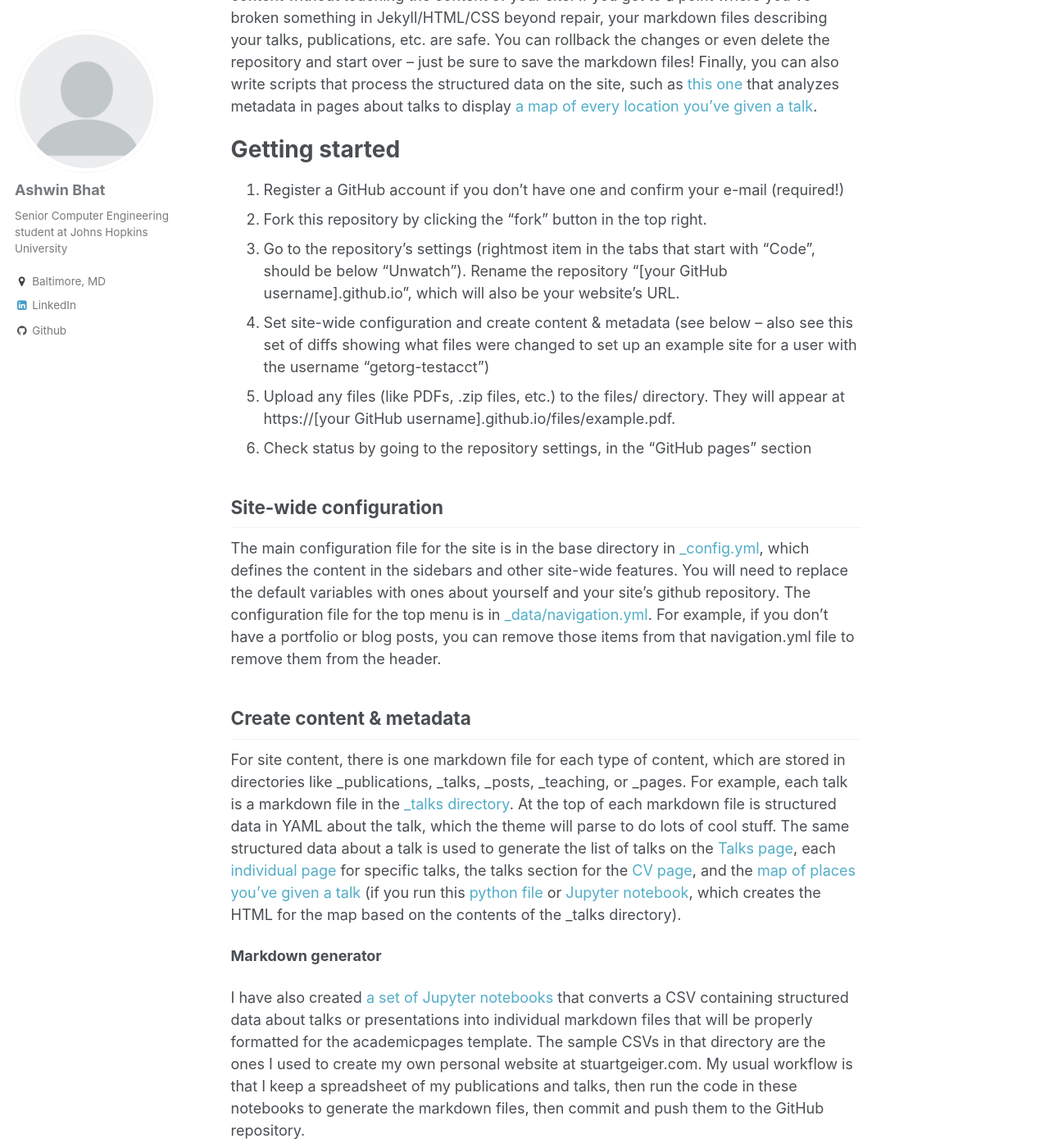
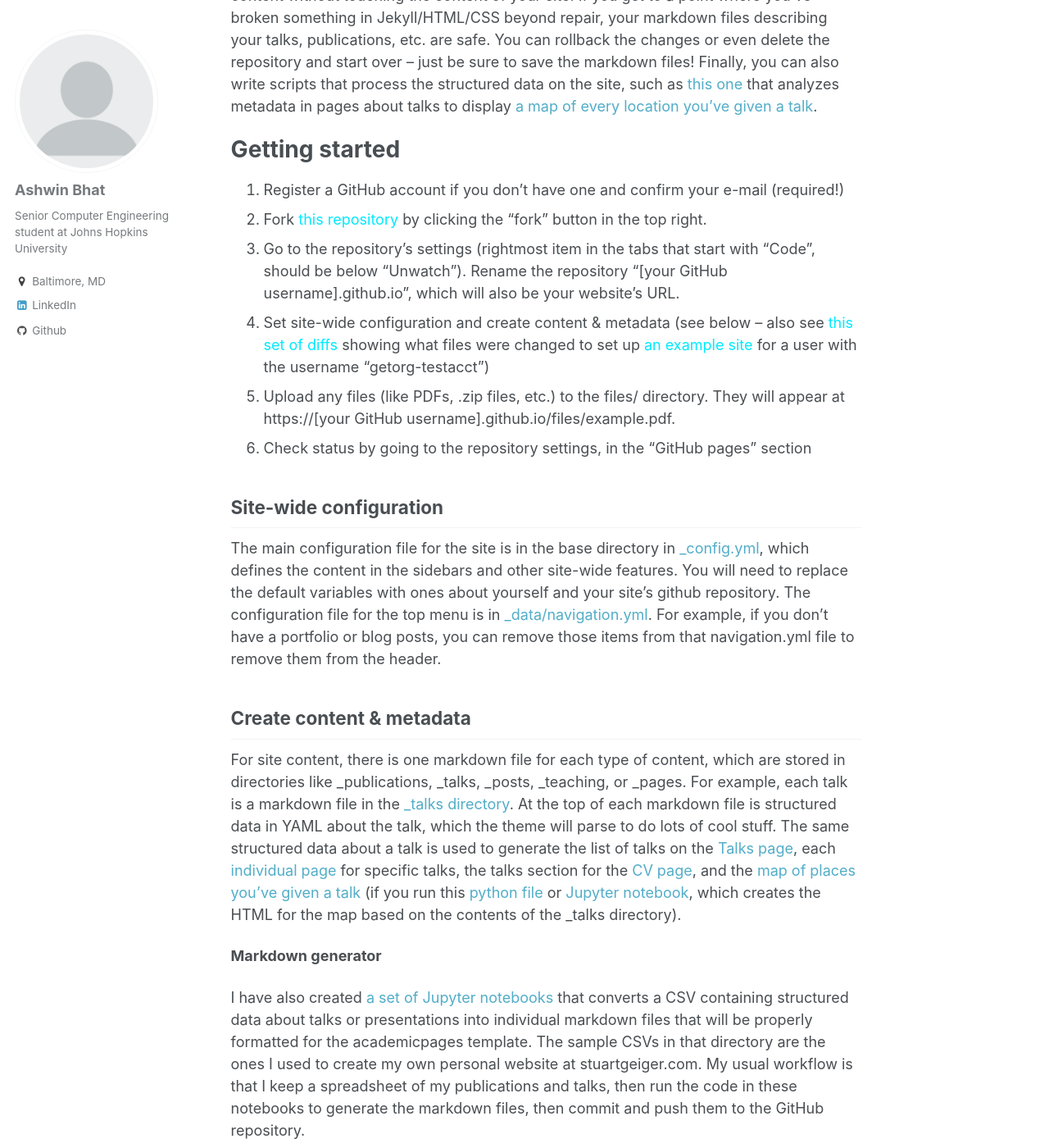
Before and after one commit to The-Shwin/the-shwin.github.io, a Jekyll site: the page built from _pages/about.md, in a window 1280 px wide and 1400 px high, scrolled down 841 px. Shown: the whole window at 82% size. Built offline with Jekyll 4.4.1, drawn with Linux system fonts in a browser that asks for light colours.

Commit message:
Color change of links

```diff
--- a/_sass/_base.scss
+++ b/_sass/_base.scss
@@ -160,7 +160,7 @@ ul li,
 ol li {
   margin-bottom: 0.5em;
   a {
-    color: inherit;
+    color: #02e9ff;
     &:focus {
       @extend %tab-focus;
     }
@@ -176,7 +176,7 @@ li ul,
 li ol {
   margin-top: 0.5em;
   a {
-    color: inherit;
+    color: #02e9ff;
     &:focus {
       @extend %tab-focus;
     }
```
